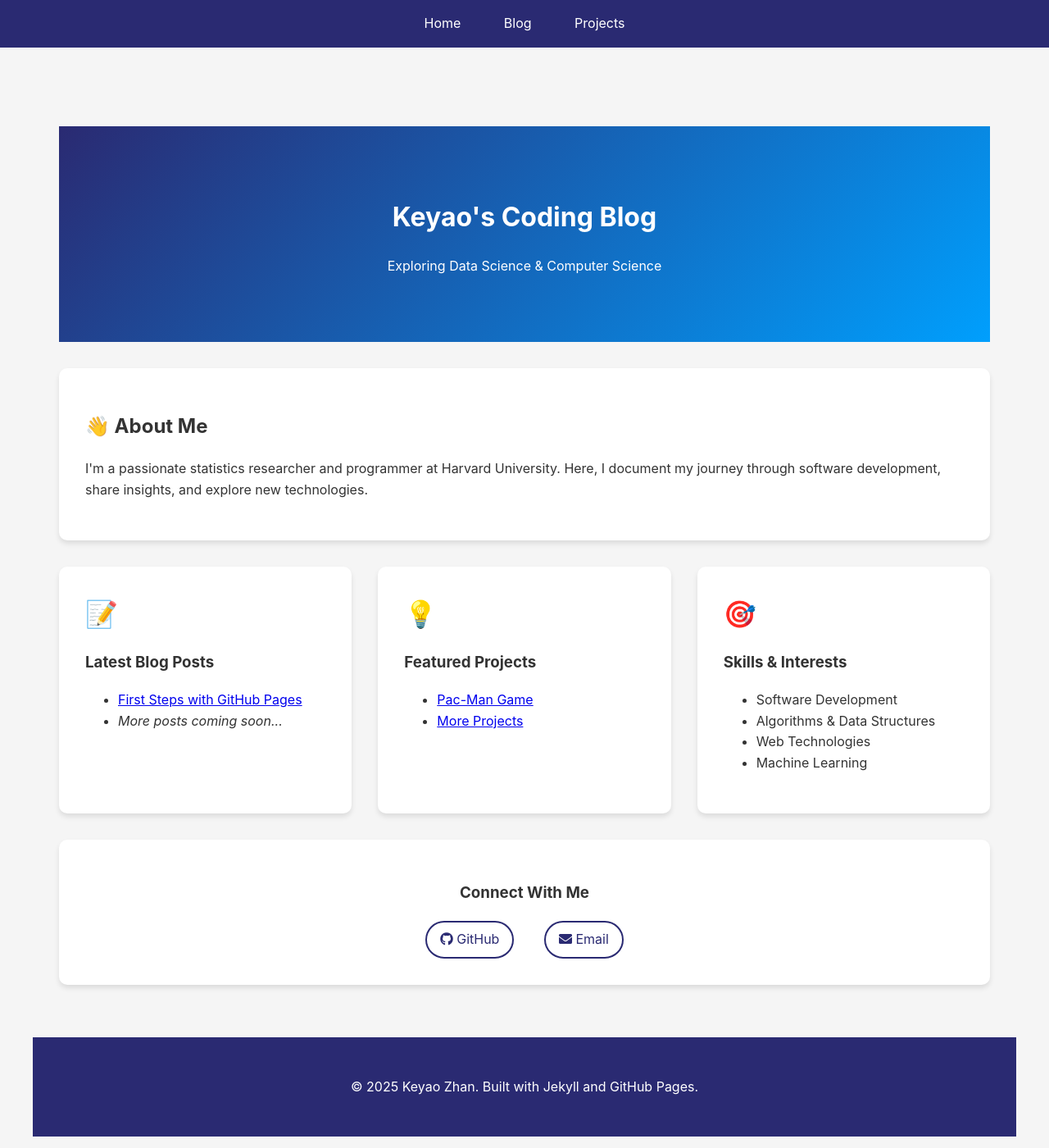
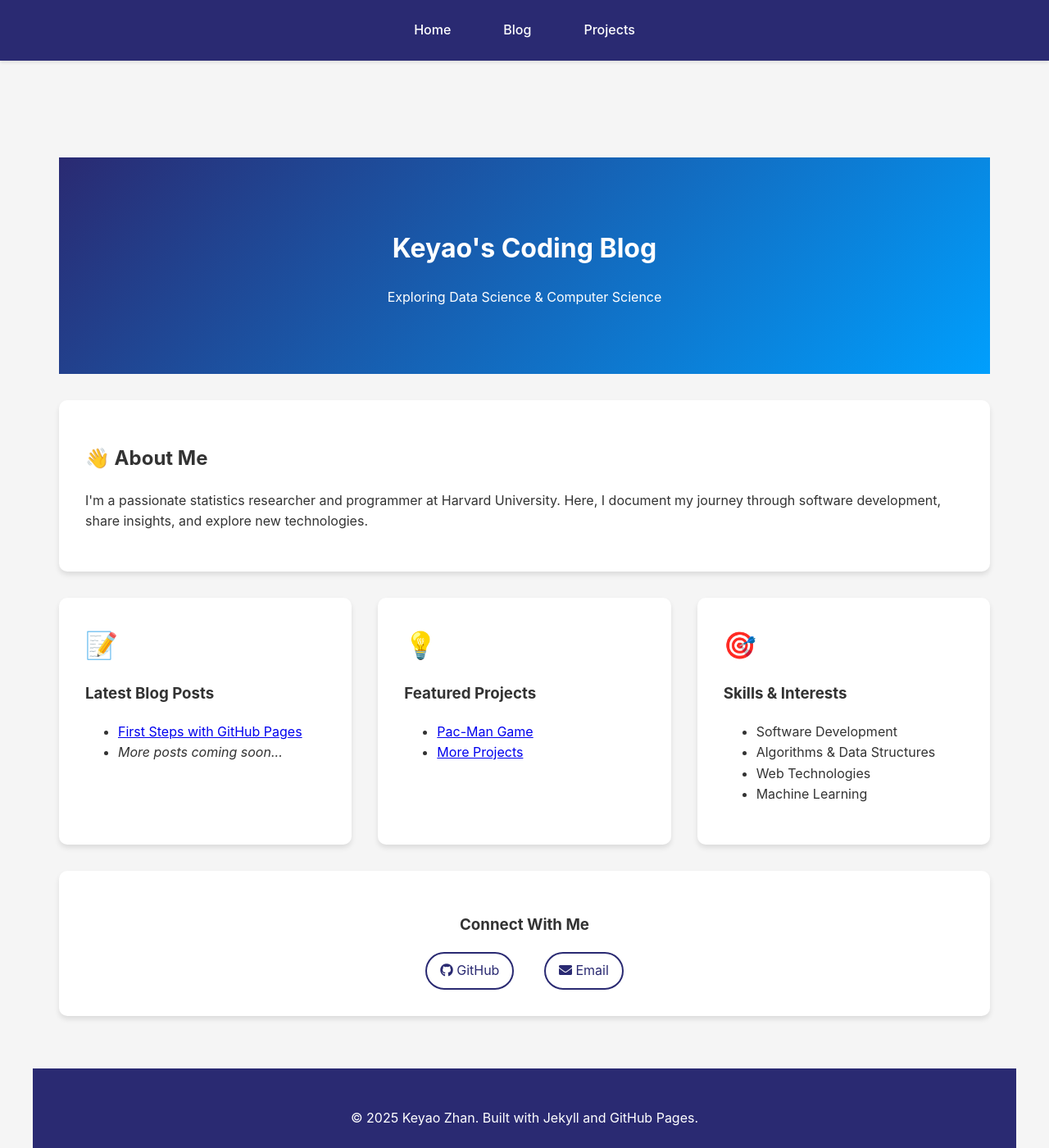
Before and after one commit to kyZhan2002/mypage, a Jekyll site: the page built from index.md, in a window 1280 px wide and 1400 px high. Shown: the whole window at 82% size. Built offline with Jekyll 4.4.1, drawn with Linux system fonts in a browser that asks for light colours.

```diff
--- a/assets/css/styles.scss
+++ b/assets/css/styles.scss
@@ -21,6 +21,7 @@ body {
   max-width: 1200px;
   margin: 0 auto;
   padding: 2rem;
+  margin-top: 4rem; // Add space for fixed navigation
 }
 
 .header {
@@ -110,20 +111,29 @@ body {
 }
 
 .navigation {
+  position: fixed;
+  top: 0;
+  left: 0;
+  right: 0;
+  z-index: 1000;
   background: var(--primary-color);
-  padding: 1rem 2rem;
-  text-align: center;
-  margin-bottom: 2rem;
+  padding: 1rem;
+  display: flex;
+  justify-content: center;
+  gap: 2rem;
+  box-shadow: 0 2px 4px rgba(0, 0, 0, 0.1);
 
   a {
     color: white;
     text-decoration: none;
-    margin: 0 1rem;
-    padding: 0.5rem;
-    transition: color 0.3s;
+    font-weight: 500;
+    padding: 0.5rem 1rem;
+    border-radius: 4px;
+    transition: all 0.3s ease;
 
     &:hover {
-      color: var(--secondary-color);
+      background: var(--secondary-color);
+      color: white;
     }
   }
 }
```
Also changed, not shown: assets/js/pacman.js (+17 -20 lines).
